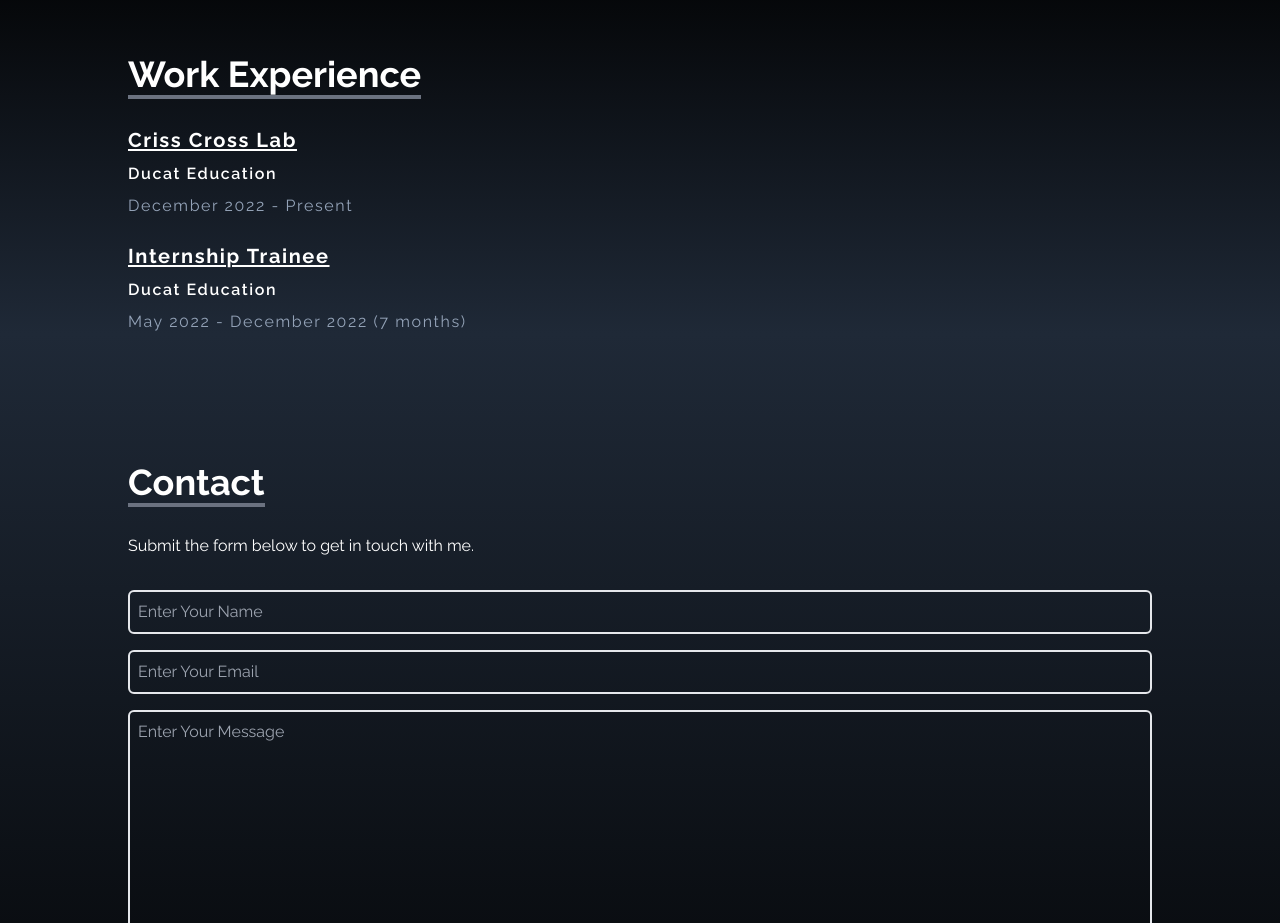
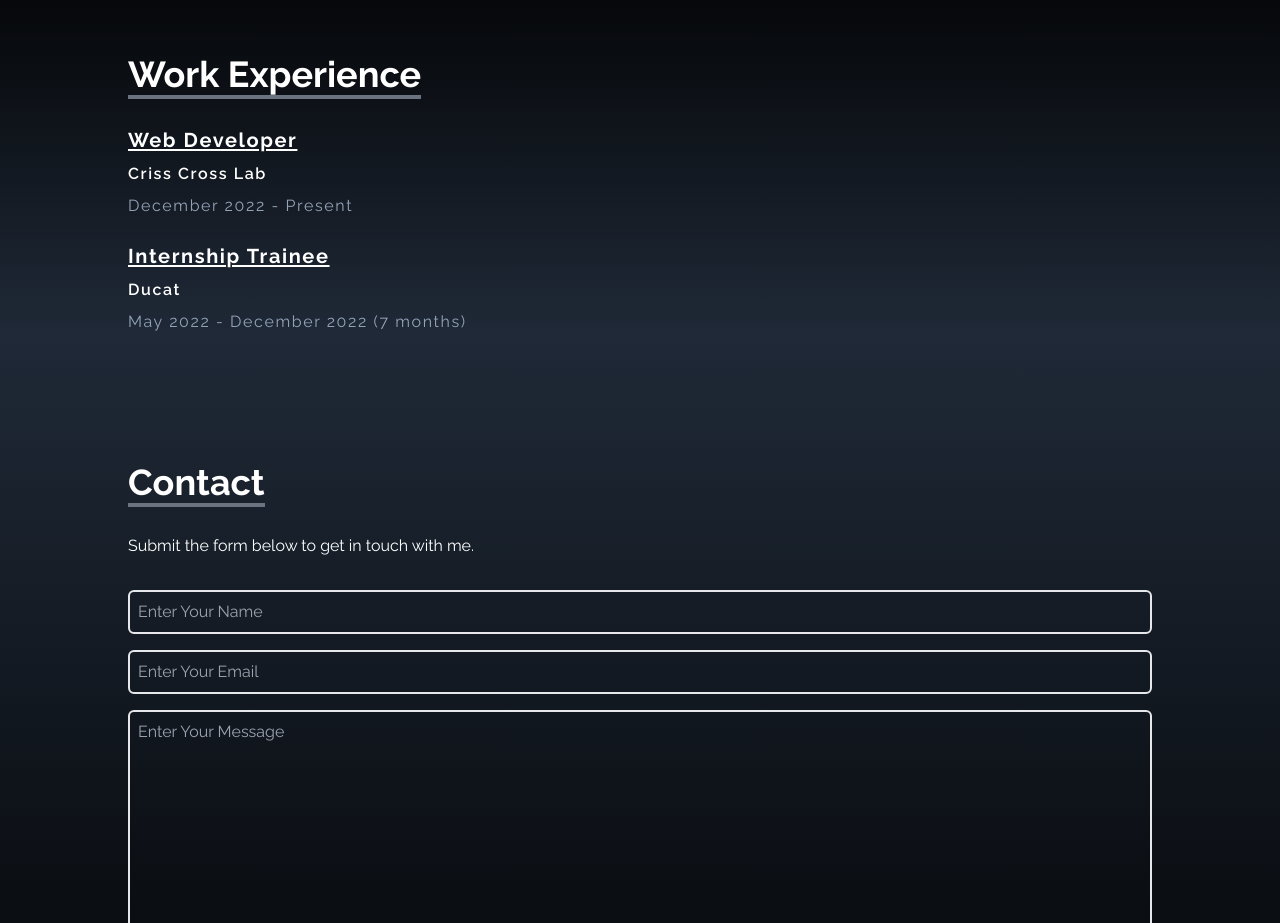
Before and after one commit to RishabhTripathy/Portfolio, a React (Create React App) app: page / in a window 1280 px wide. Shown: the part 2880-3803 px from the top of the page. Built offline with nearby package versions, Linux system fonts and the light colour scheme.

Commit message:
Update Work.jsx

```diff
--- a/src/Components/Work.jsx
+++ b/src/Components/Work.jsx
@@ -39,9 +39,9 @@ export const Work = () => {
             className="flex flex-col tracking-widest  gap-2"
           >
             <span className="text-xl font-bold underline underline-offset-2">
-              Criss Cross Lab
+             Web Developer
             </span>
-            <span className="font font-semibold">Ducat Education</span>
+            <span className="font font-semibold"> Criss Cross Lab</span>
             <span className="text-slate-400 text-md">
               December 2022 - Present
             </span>
@@ -63,7 +63,7 @@ export const Work = () => {
             <span className="text-xl font-bold underline underline-offset-2">
               Internship Trainee
             </span>
-            <span className="font font-semibold">Ducat Education</span>
+            <span className="font font-semibold">Ducat </span>
             <span className="text-slate-400 text-md">
               May 2022 - December 2022 (7 months)
             </span>
```
